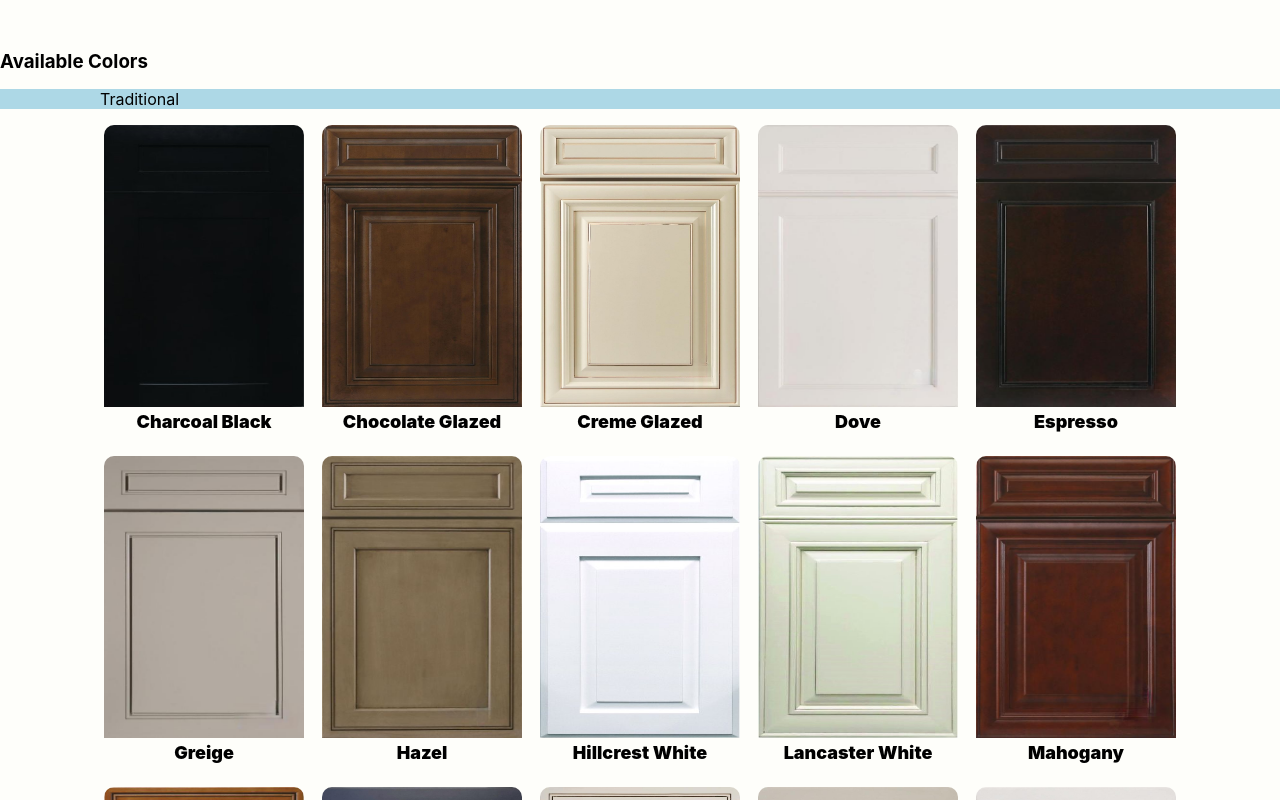
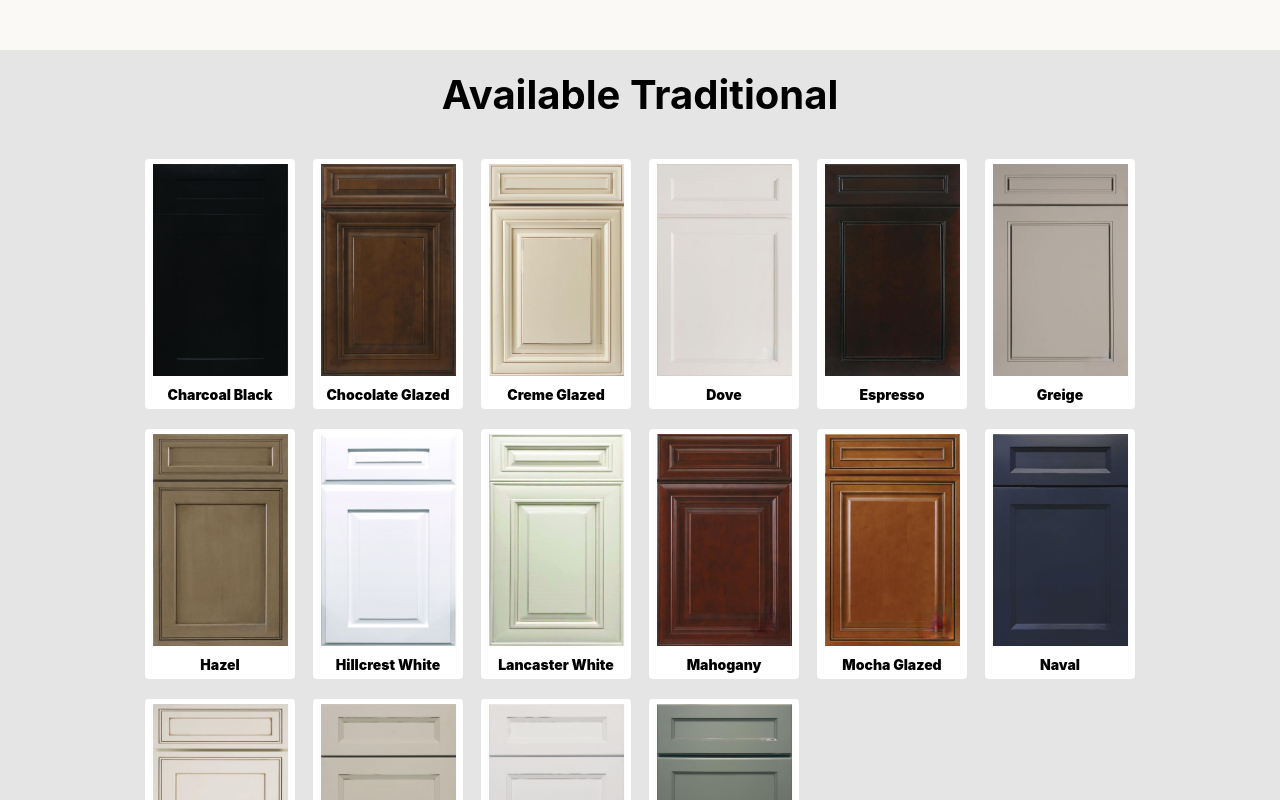
Before and after one commit to propitive/avanti-enterprises, a React (Create React App) app: page /services/kitchen-cabinets in a window 1280 px wide. Shown: the part 1040-1840 px from the top of the page. Built offline with nearby package versions, Linux system fonts and the light colour scheme.

Commit message:
created general layout for products

```diff
--- a/src/components/KitchenCabinets/KitchenCabinets.css
+++ b/src/components/KitchenCabinets/KitchenCabinets.css
@@ -31,20 +31,25 @@
 }
 
 .k-cabinets__color-section {
+  background-color: #e5e5e5;
 }
 
 .k-cabinets__color-section__header {
+  text-align: center;
+  font-size: 40px;
   margin: 0;
+  padding: 20px 0 40px;
 }
 
 .k-cabinets__color-section__divider {
   padding-left: 100px;
-  background: lightblue;
+  background: rgb(167, 218, 235);
 }
 
 .k-cabinets__colors-section {
   /* width: 880px; */
   /* max-width: calc(100% - 400px); */
+
   max-width: calc(100% - 200px);
   box-sizing: border-box;
   position: relative;
@@ -56,7 +61,7 @@
 .k-cabinets__colors-section__cards {
   display: grid;
   /* grid-template-columns: repeat(auto-fit, minmax(280px, max-content)); */
-  grid-template-columns: repeat(auto-fit, minmax(200px, max-content));
+  grid-template-columns: repeat(auto-fit, minmax(150px, max-content));
   justify-content: center;
   grid-gap: 20px 18px;
   list-style-type: none;
@@ -68,13 +73,25 @@
   display: flex;
   flex-direction: column;
   position: relative;
-  width: 200px;
+  height: 250px;
+  width: 150px;
+  background: white;
+  border-radius: 4px;
+  cursor: pointer;
+
+  &:hover {
+    transition: all 0.2s ease-out;
+    box-shadow: 0px 4px 8px rgba(38, 38, 38, 0.2);
+    top: -4px;
+    border-radius: 10px;
+  }
 }
 
 .k-cabinets__colors-section__card-image {
-  width: 100%;
-  height: 282px;
-  border-radius: 10px 10px 0 0;
+  width: 90%;
+  height: 212px;
+  border-radius: 0;
+  margin: auto;
 }
 
 .k-cabinets__colors-section__card-title {
@@ -86,7 +103,7 @@
   font-family: "Inter", Arial, sans-serif;
   font-style: normal;
   font-weight: 900;
-  font-size: 18px;
+  font-size: 14px;
   line-height: 29px;
 
   text-align: center;
--- a/src/components/KitchenCabinets/KitchenCabinets.js
+++ b/src/components/KitchenCabinets/KitchenCabinets.js
@@ -3,7 +3,10 @@ import Header from "../Header/Header";
 import { Parallax } from "react-parallax";
 import kitchenParallax from "../../images/servicesParallax/kitchenCabinets.jpg";
 import kitchenImage from "../../images/showcaseCards/kitchenCabinets.jpg";
-import { kitchenCabinetsTraditional } from "../../utils/constants";
+import {
+  kitchenCabinetsShaker,
+  kitchenCabinetsTraditional,
+} from "../../utils/constants";
 
 function KitchenCabinets() {
   return (
@@ -33,12 +36,31 @@ function KitchenCabinets() {
         </div>
         <div className="k-cabinets__color-section">
           <h3 className="k-cabinets__color-section__header">
-            Available Colors
+            Available Traditional
           </h3>
-          <p className="k-cabinets__color-section__divider">Traditional</p>
           <div className="k-cabinets__colors-section">
             <div className="k-cabinets__colors-section__cards">
               {kitchenCabinetsTraditional.map((cabinet) => {
+                return (
+                  <div className="k-cabinets__colors-section__card">
+                    <img
+                      className="k-cabinets__colors-section__card-image"
+                      src={cabinet.image}
+                    />
+                    <h4 className="k-cabinets__colors-section__card-title">
+                      {cabinet.title}
+                    </h4>
+                  </div>
+                );
+              })}
+            </div>
+          </div>
+          <h3 className="k-cabinets__color-section__header">
+            Available Shakers
+          </h3>
+          <div className="k-cabinets__colors-section">
+            <div className="k-cabinets__colors-section__cards">
+              {kitchenCabinetsShaker.map((cabinet) => {
                 return (
                   <div className="k-cabinets__colors-section__card">
                     <img
--- a/src/index.css
+++ b/src/index.css
@@ -14,7 +14,7 @@ body {
     sans-serif;
   -webkit-font-smoothing: antialiased;
   -moz-osx-font-smoothing: grayscale;
-  background-color: #fefefa;
+  background-color: #faf9f6;
 }
 
 code {
--- a/src/utils/constants.js
+++ b/src/utils/constants.js
@@ -151,4 +151,35 @@ export const kitchenCabinetsTraditional = [
   },
 ];
 
-export const kitchenCabinetsShaker = [];
+export const kitchenCabinetsShaker = [
+  {
+    id: 1,
+    image: shakerBlue,
+    title: "Blue",
+  },
+  {
+    id: 2,
+    image: shakerCastleGrey,
+    title: "Castle Grey",
+  },
+  {
+    id: 3,
+    image: shakerEspresso,
+    title: "Espresso",
+  },
+  {
+    id: 4,
+    image: shakerGrey,
+    title: "Grey",
+  },
+  {
+    id: 5,
+    image: shakerHoney,
+    title: "Honey",
+  },
+  {
+    id: 6,
+    image: shakerWhite,
+    title: "White",
+  },
+];
```
